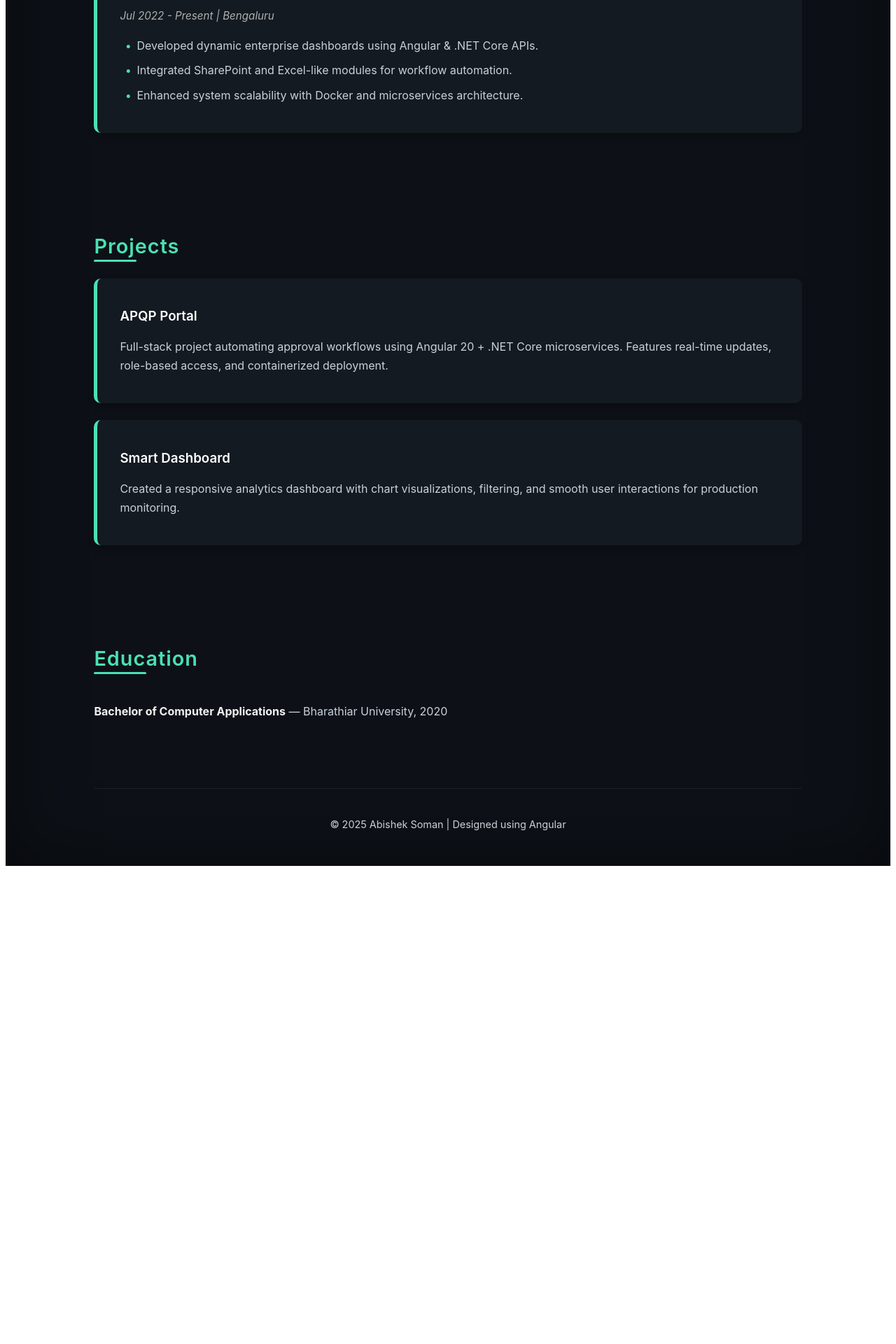
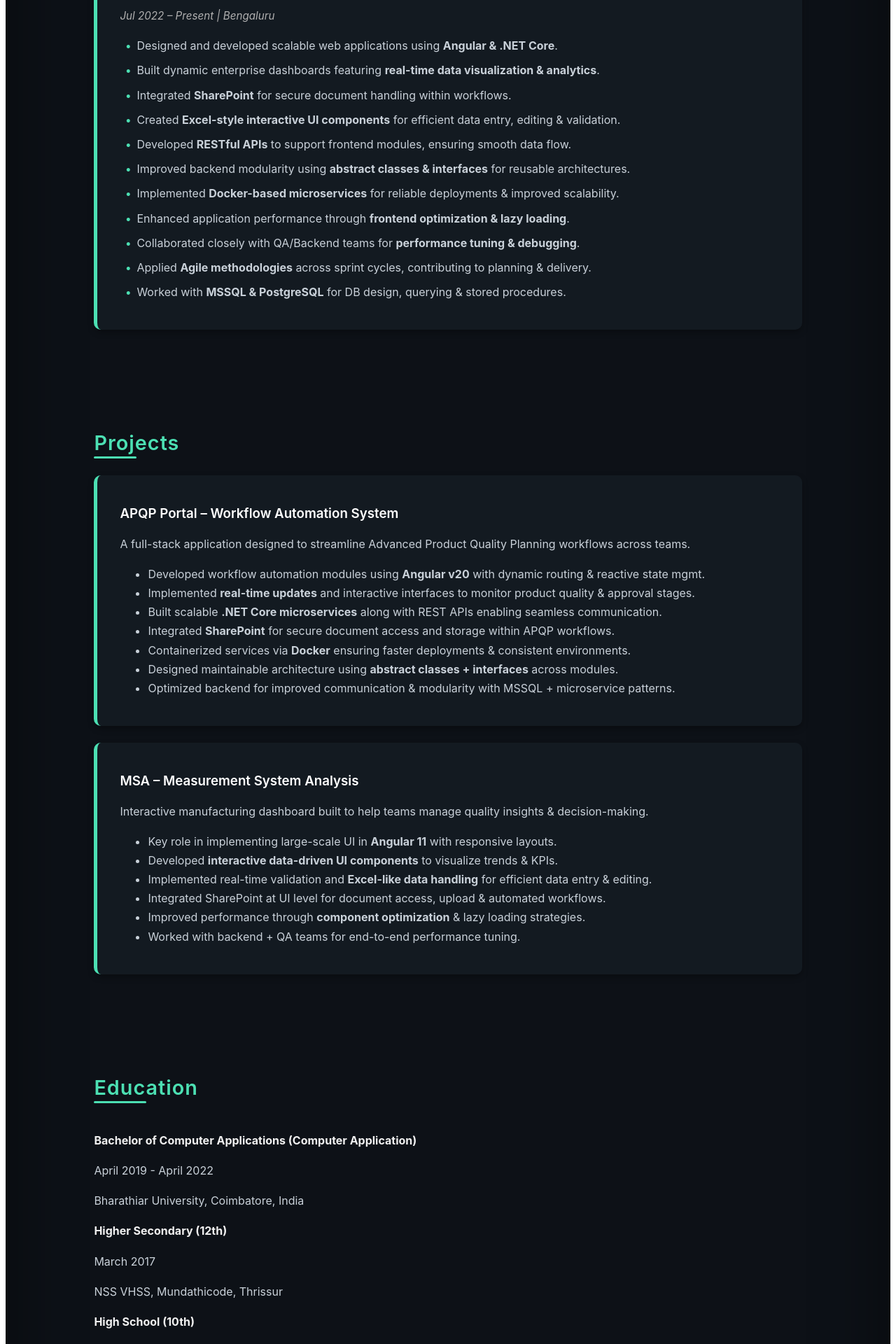
Before and after one commit to abhii121/portfolio, an Angular app: page / in a window 1280 px wide. Shown: the part 1480-3400 px from the top of the page at 70% size. Before the commit the page ends 2725 px from the top, so only its background shows below. Built offline with nearby package versions, Linux system fonts and the light colour scheme.

Commit message:
Updation

```diff
--- a/src/app/app.component.html
+++ b/src/app/app.component.html
@@ -38,41 +38,89 @@
   <!-- Experience -->
  <section class="experience fade-in">
   <h2>Experience</h2>
+
   <div class="exp-card">
     <h3>Datalyzer International — Software Engineer</h3>
-      <p class="duration">Jul 2022 - Present | Bengaluru</p>
+    <p class="duration">Jul 2022 – Present | Bengaluru</p>
     <ul>
-        <li>Developed dynamic enterprise dashboards using Angular & .NET Core APIs.</li>
-        <li>Integrated SharePoint and Excel-like modules for workflow automation.</li>
-        <li>Enhanced system scalability with Docker and microservices architecture.</li>
+      <li>Designed and developed scalable web applications using <strong>Angular & .NET Core</strong>.</li>
+      <li>Built dynamic enterprise dashboards featuring <strong>real-time data visualization & analytics</strong>.</li>
+      <li>Integrated <strong>SharePoint</strong> for secure document handling within workflows.</li>
+      <li>Created <strong>Excel-style interactive UI components</strong> for efficient data entry, editing & validation.</li>
+      <li>Developed <strong>RESTful APIs</strong> to support frontend modules, ensuring smooth data flow.</li>
+      <li>Improved backend modularity using <strong>abstract classes & interfaces</strong> for reusable architectures.</li>
+      <li>Implemented <strong>Docker-based microservices</strong> for reliable deployments & improved scalability.</li>
+      <li>Enhanced application performance through <strong>frontend optimization & lazy loading</strong>.</li>
+      <li>Collaborated closely with QA/Backend teams for <strong>performance tuning & debugging</strong>.</li>
+      <li>Applied <strong>Agile methodologies</strong> across sprint cycles, contributing to planning & delivery.</li>
+      <li>Worked with <strong>MSSQL & PostgreSQL</strong> for DB design, querying & stored procedures.</li>
     </ul>
   </div>
+
 </section>
 
   <!-- Projects -->
 <section class="projects fade-in">
   <h2>Projects</h2>
+
+  <!-- Project 1 -->
   <div class="project-card">
-      <h3>APQP Portal</h3>
+    <h3>APQP Portal – Workflow Automation System</h3>
     <p>
-        Full-stack project automating approval workflows using Angular 20 + .NET Core microservices.
-        Features real-time updates, role-based access, and containerized deployment.
+      A full-stack application designed to streamline Advanced Product Quality Planning workflows across teams.
     </p>
+    <ul>
+      <li>Developed workflow automation modules using <strong>Angular v20</strong> with dynamic routing & reactive state mgmt.</li>
+      <li>Implemented <strong>real-time updates</strong> and interactive interfaces to monitor product quality & approval stages.</li>
+      <li>Built scalable <strong>.NET Core microservices</strong> along with REST APIs enabling seamless communication.</li>
+      <li>Integrated <strong>SharePoint</strong> for secure document access and storage within APQP workflows.</li>
+      <li>Containerized services via <strong>Docker</strong> ensuring faster deployments & consistent environments.</li>
+      <li>Designed maintainable architecture using <strong>abstract classes + interfaces</strong> across modules.</li>
+      <li>Optimized backend for improved communication & modularity with MSSQL + microservice patterns.</li>
+    </ul>
   </div>
+
+  <!-- Project 2 -->
   <div class="project-card">
-      <h3>Smart Dashboard</h3>
+    <h3>MSA – Measurement System Analysis</h3>
     <p>
-        Created a responsive analytics dashboard with chart visualizations,
-        filtering, and smooth user interactions for production monitoring.
+      Interactive manufacturing dashboard built to help teams manage quality insights & decision-making.
     </p>
+    <ul>
+      <li>Key role in implementing large-scale UI in <strong>Angular 11</strong> with responsive layouts.</li>
+      <li>Developed <strong>interactive data-driven UI components</strong> to visualize trends & KPIs.</li>
+      <li>Implemented real-time validation and <strong>Excel-like data handling</strong> for efficient data entry & editing.</li>
+      <li>Integrated SharePoint at UI level for document access, upload & automated workflows.</li>
+      <li>Improved performance through <strong>component optimization</strong> & lazy loading strategies.</li>
+      <li>Worked with backend + QA teams for end-to-end performance tuning.</li>
+    </ul>
   </div>
 </section>
+
 
   <!-- Education -->
  <section class="education fade-in">
   <h2>Education</h2>
-    <p><strong>Bachelor of Computer Applications</strong> — Bharathiar University, 2020</p>
+
+  <div class="edu-item">
+    <p><strong>Bachelor of Computer Applications (Computer Application)</strong></p>
+    <p>April 2019 - April 2022</p>
+    <p>Bharathiar University, Coimbatore, India</p>
+  </div>
+
+  <div class="edu-item">
+    <p><strong>Higher Secondary (12th)</strong></p>
+    <p>March 2017</p>
+    <p>NSS VHSS, Mundathicode, Thrissur</p>
+  </div>
+
+  <div class="edu-item">
+    <p><strong>High School (10th)</strong></p>
+    <p>March 2015</p>
+    <p>J.M.J. English Medium Higher Secondary School, Thrissur</p>
+  </div>
 </section>
+
 
   <!-- Footer -->
   <footer>
```
Lines whose indentation alone changed are shown as unchanged.
